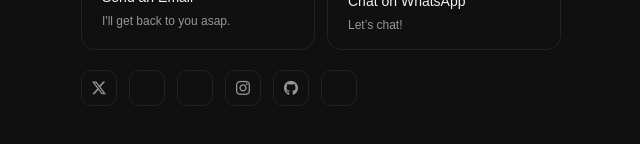
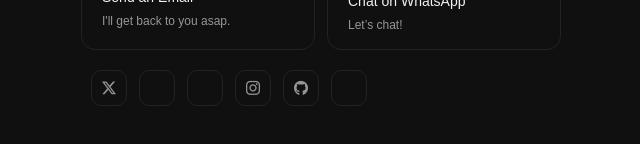
Before and after one commit to ABHAY-100/vue-link-bio, a Vue app: page / in a window 1280 px wide. Shown: the part 934-1078 px from the top of the page, without its empty margins (339-979 px from the left). Built offline with nearby package versions, Linux system fonts and the light colour scheme; some icons are missing; a web font is replaced by a local one.

Commit message:
Some more edits

```diff
--- a/src/components/layout/Contact.vue
+++ b/src/components/layout/Contact.vue
@@ -62,7 +62,7 @@ const socials = [
           :link="card.link"
         />
     </div>
-    <div class="flex gap-[12px]">
+    <div class="flex gap-[12px]  ml-[10px]">
         <SocialBox
         v-for="(social, index) in socials"
         :key="index"
```
